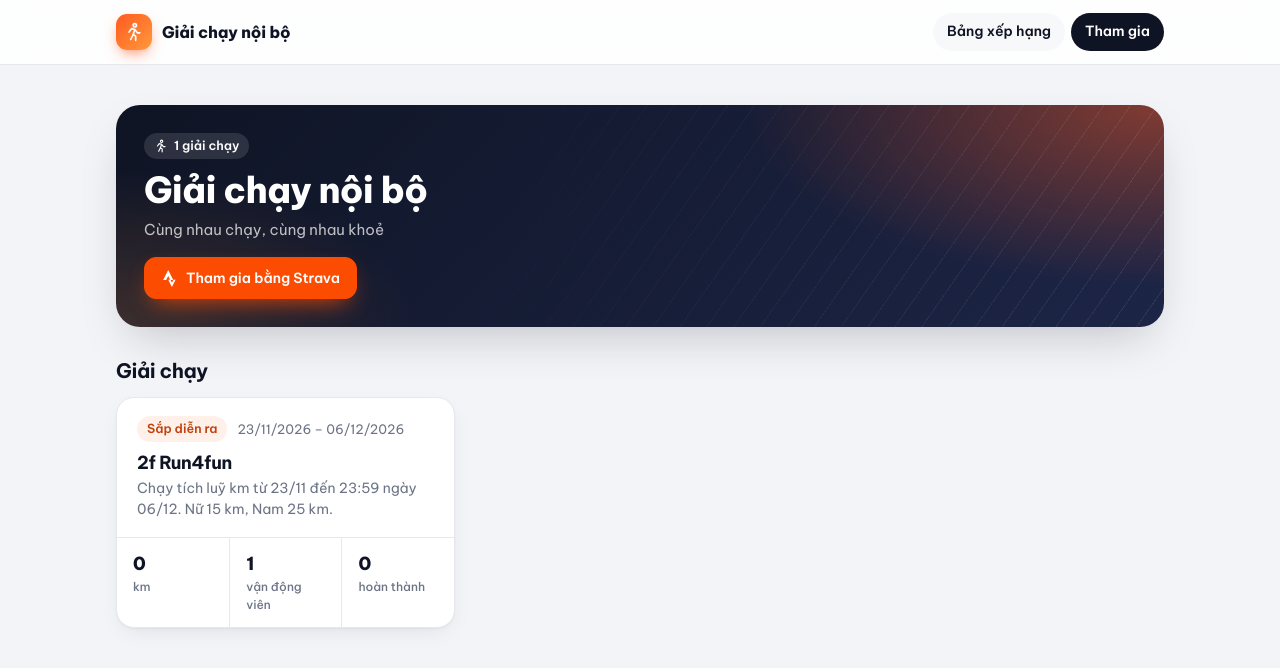
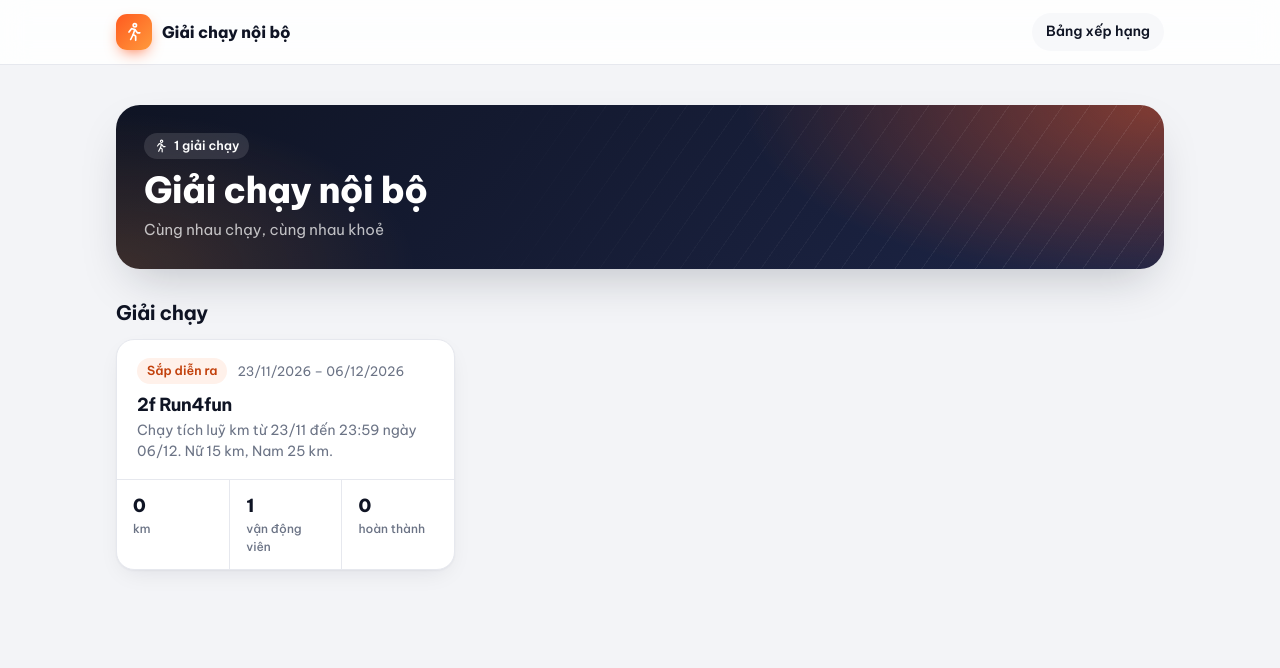
Before and after one commit to henrichen93/running-tracker, a plain HTML site: page index.html in a window 1280 px wide. Drawn offline with Linux system fonts and the light colour scheme.

Commit message:
Bỏ nút Tham gia ở header và banner trang chủ, chỉ tham gia theo từng giải
Co-Authored-By: Claude Opus 5.5 <noreply@anthropic.com>

```diff
--- a/assets/app.js
+++ b/assets/app.js
@@ -65,9 +65,8 @@ async function renderHome() {
         <div class="hero-stat"><div class="k">Tổng km đã chạy</div><div class="v">${fmtKm(totalKm, 0)}<small>km</small></div></div>
         <div class="hero-stat"><div class="k">Đang diễn ra</div><div class="v">${ongoing.length}<small>giải</small></div></div>
       </div>` : ''}
-      <div class="row mt"><a class="btn btn-strava" href="#/join">${icon.strava} Tham gia bằng Strava</a></div>
     </section>
-    ${!events.length ? `<div class="card empty mt"><div class="icon">${icon.flag}</div><h2>Chưa có giải chạy nào</h2><p>Ban tổ chức sẽ sớm mở giải. Bạn có thể kết nối Strava trước!</p></div>` : ''}
+    ${!events.length ? `<div class="card empty mt"><div class="icon">${icon.flag}</div><h2>Chưa có giải chạy nào</h2><p>Ban tổ chức sẽ sớm mở giải.</p></div>` : ''}
     ${ongoing.length ? `<div class="section-title"><h2>Đang diễn ra</h2></div><div class="events">${ongoing.map((e) => card(e)).join('')}</div>` : ''}
     ${rest.length ? `<div class="section-title"><h2>${ongoing.length ? 'Các giải khác' : 'Giải chạy'}</h2></div><div class="events">${rest.map((e) => card(e)).join('')}</div>` : ''}
   </div>`;
--- a/assets/style.css
+++ b/assets/style.css
@@ -111,7 +111,7 @@ h3 { font-size: 16px; margin: 0; font-weight: 700; }
 .topnav a.active { color: var(--ink); background: var(--surface-2); }
 .topnav a.cta { background: var(--ink); color: var(--surface); }
 .topnav a.cta:hover { opacity: 0.9; }
-@media (max-width: 560px) { .topnav a:not(.cta) { display: none; } }
+
 
 main.wrap { padding-top: 40px; padding-bottom: 80px; }
 @media (max-width: 720px) { main.wrap { padding-top: 24px; } }
--- a/index.html
+++ b/index.html
@@ -18,7 +18,6 @@
       <span class="spacer"></span>
       <nav class="topnav">
         <a href="#/" data-nav="home">Bảng xếp hạng</a>
-        <a href="#/join" data-nav="join" class="cta">Tham gia</a>
       </nav>
     </div>
   </header>
```
